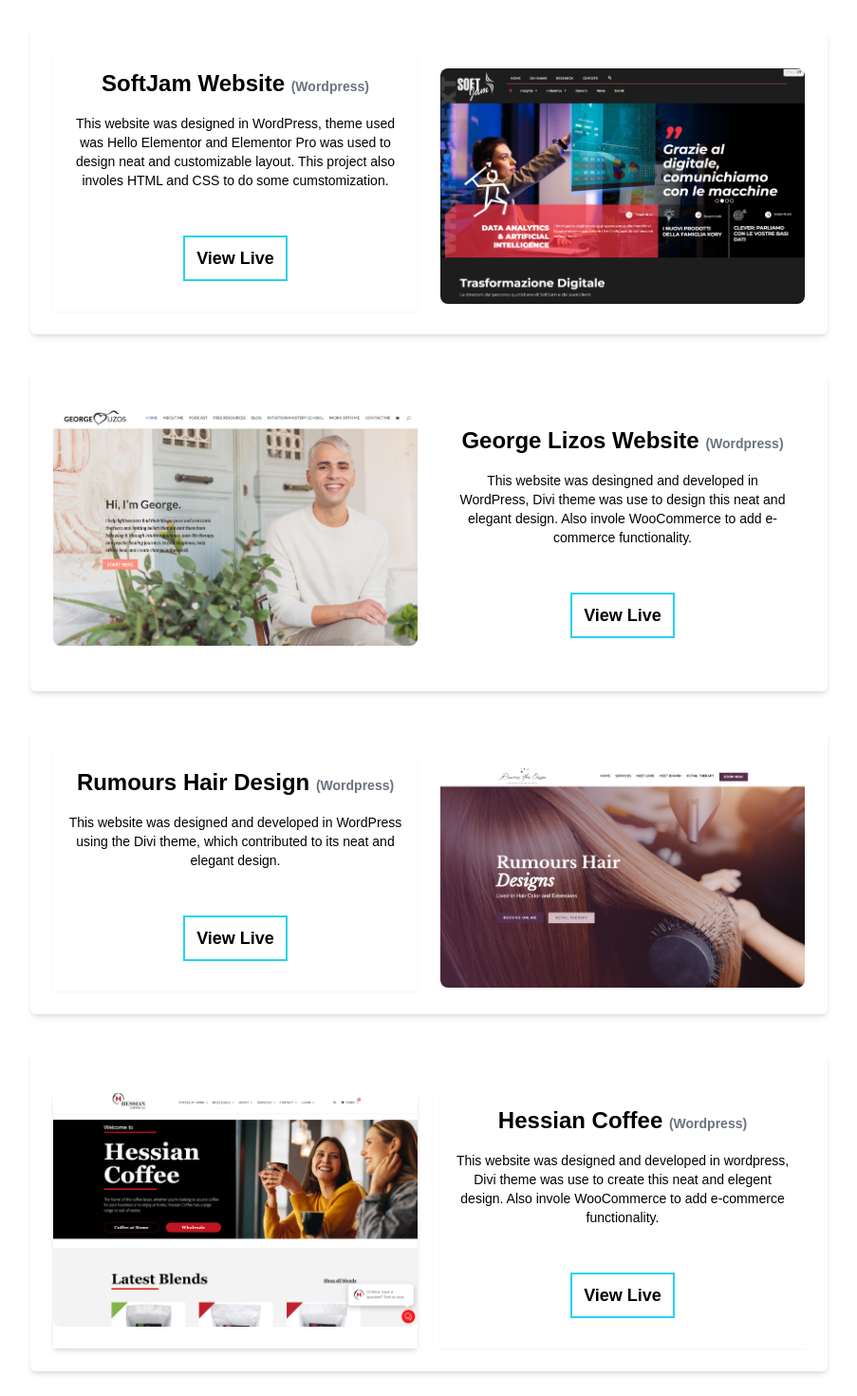
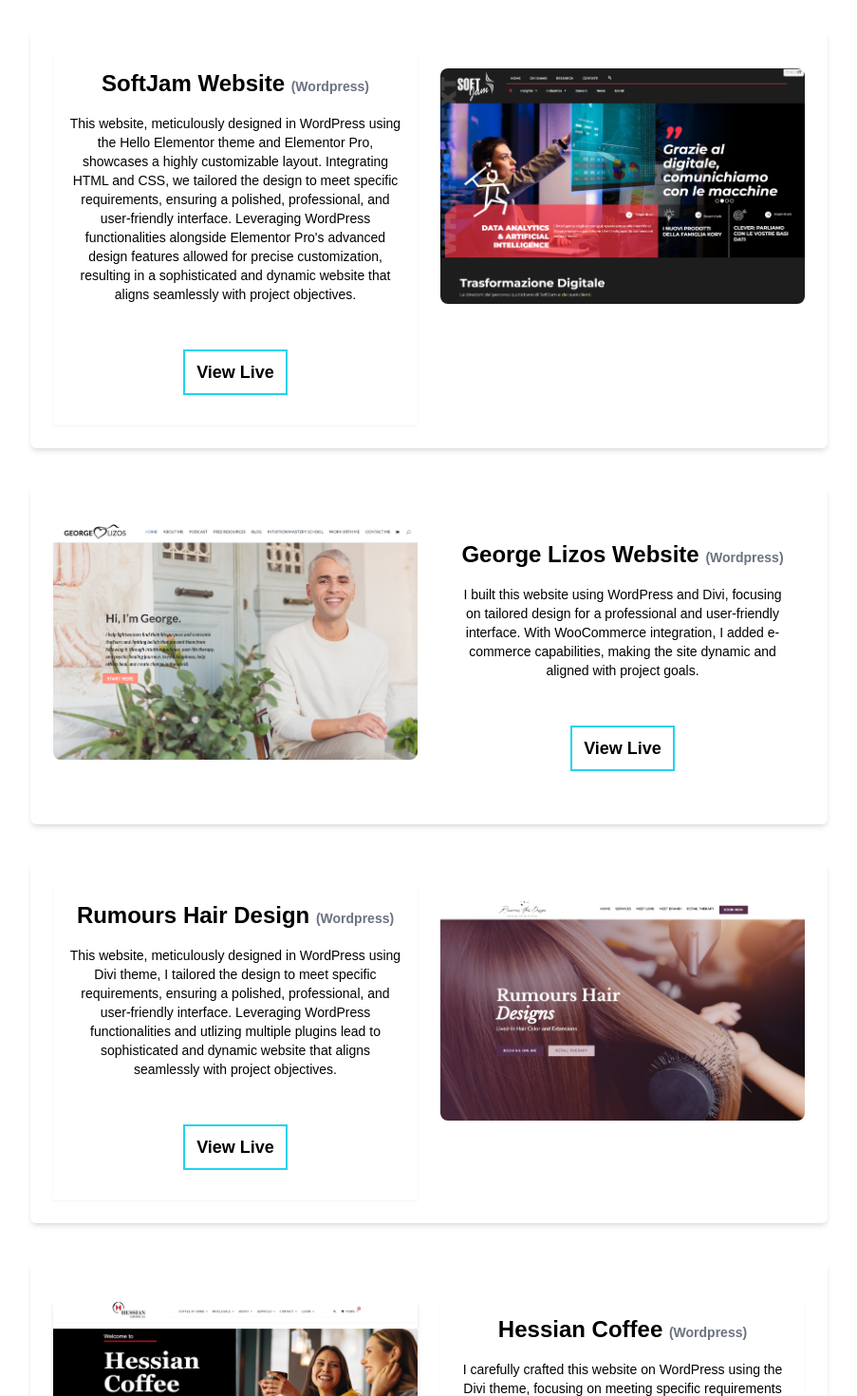
Before and after one commit to AtifMohsin/Atif-portfolio, a React (Create React App) app: page / in a window 1280 px wide. Shown: the part 1500-2970 px from the top of the page at 95% size, without its empty margins (188-1091 px from the left). Built offline with nearby package versions, Linux system fonts and the light colour scheme; a web font is replaced by a local one.

Commit message:
changes content in projects

```diff
--- a/src/components/Portfolio.jsx
+++ b/src/components/Portfolio.jsx
@@ -35,7 +35,7 @@
             <div className='flex flex-col-reverse md:flex-row text-lg rounded-md p-6 justify-center text-center mb-12 space-y-4 bg-white md:max-w-4xl md:space-x-6 shadow-md'>
                 <div className=' max-w-sm md:w-1/2 flex flex-col items-center justify-center p-4 space-y-4 bg-white shadow-sm  '>
                     <h3 className='text-2xl font-bold'>SoftJam Website <span className='text-sm text-gray-500'>(Wordpress)</span></h3>
-                    <p className='text-sm max-w-md'> This website was designed in WordPress, theme used was Hello Elementor and Elementor Pro was used to design neat and customizable layout. This project also involes HTML and CSS to do some cumstomization.</p>
+                    <p className='text-sm max-w-md'> This website, meticulously designed in WordPress using the Hello Elementor theme and Elementor Pro, showcases a highly customizable layout. Integrating HTML and CSS, we tailored the design to meet specific requirements, ensuring a polished, professional, and user-friendly interface. Leveraging WordPress functionalities alongside Elementor Pro's advanced design features allowed for precise customization, resulting in a sophisticated and dynamic website that aligns seamlessly with project objectives.</p>
                    <div className='flex space-x-4'>
 
 
@@ -68,7 +68,7 @@
 
                 <div className='max-w-sm md:w-1/2 flex flex-col items-center justify-center p-4 space-y-4 bg-white'>
                     <h3 className='text-2xl font-bold'>George Lizos Website <span className='text-sm text-gray-500'>(Wordpress)</span></h3>
-                    <p className='text-sm max-w-md'> This website was desingned and developed in WordPress, Divi theme was use to design this neat and elegant design. Also invole WooCommerce to add e-commerce functionality. </p>
+                    <p className='text-sm max-w-md'> I built this website using WordPress and Divi, focusing on tailored design for a professional and user-friendly interface. With WooCommerce integration, I added e-commerce capabilities, making the site dynamic and aligned with project goals.</p>
                    <div className='flex space-x-4'>
                     {/* <p className='py-2 px-4 bg-white rounded-md '><SiTailwindcss className='text-blue-300 size-6' /> </p>
                     <p className='py-2 px-4 bg-white rounded-md '><FaReact className="text-blue-400 size-6"/></p>
@@ -95,7 +95,7 @@
 <div className='flex text-lg rounded-md p-6 text-center mb-12 space-y-4 bg-white max-w-4xl md:space-x-6 flex-col-reverse md:flex-row shadow-md'>
                 <div className='max-w-sm md:w-1/2 flex flex-col items-center justify-center p-4 space-y-4 bg-white shadow-sm'>
                     <h3 className='text-2xl font-bold'>Rumours Hair Design <span className='text-sm text-gray-500'>(Wordpress)</span></h3>
-                    <p className='text-sm max-w-md'> This website was designed and developed in WordPress using the Divi theme, which contributed to its neat and elegant design.</p>
+                    <p className='text-sm max-w-md'> This website, meticulously designed in WordPress using Divi theme, I tailored the design to meet specific requirements, ensuring a polished, professional, and user-friendly interface. Leveraging WordPress functionalities and utlizing multiple plugins lead to sophisticated and dynamic website that aligns seamlessly with project objectives.</p>
                    <div className='flex space-x-4'>
 
 
@@ -126,7 +126,7 @@
 
                 <div className='max-w-sm md:w-1/2 flex flex-col items-center justify-center p-4 space-y-4 bg-white shadow-sm'>
                     <h3 className='text-2xl font-bold'>Hessian Coffee <span className='text-sm text-gray-500'>(Wordpress)</span></h3>
-                    <p className='text-sm max-w-md'> This website was designed and developed in wordpress, Divi theme was use to create this neat and elegent design. Also invole WooCommerce to add e-commerce functionality. </p>
+                    <p className='text-sm max-w-md'> I carefully crafted this website on WordPress using the Divi theme, focusing on meeting specific requirements for a polished, professional, and user-friendly interface. By combining WordPress functionalities with the WooCommerce plugin for e-commerce, I created a modern, neat-looking site aligned with project requirements.</p>
                    <div className='flex space-x-4'>
 
 
```
